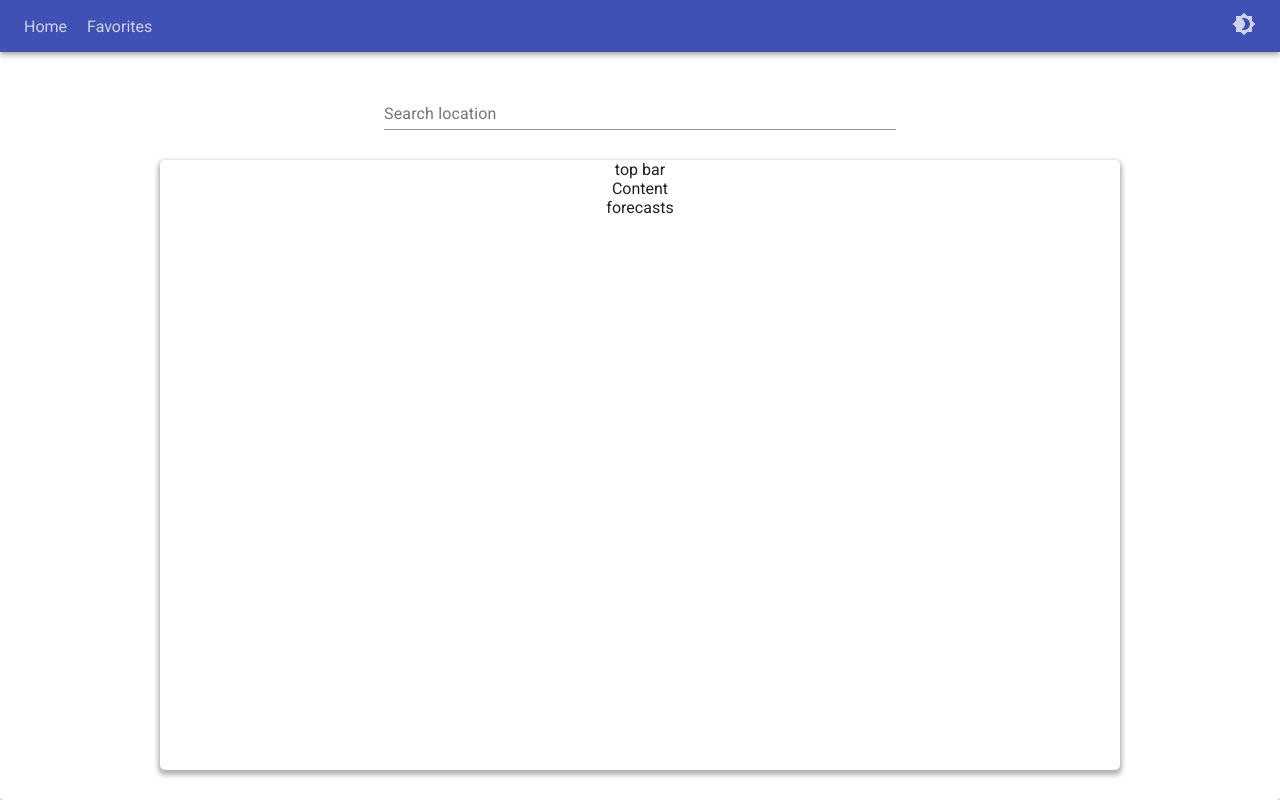
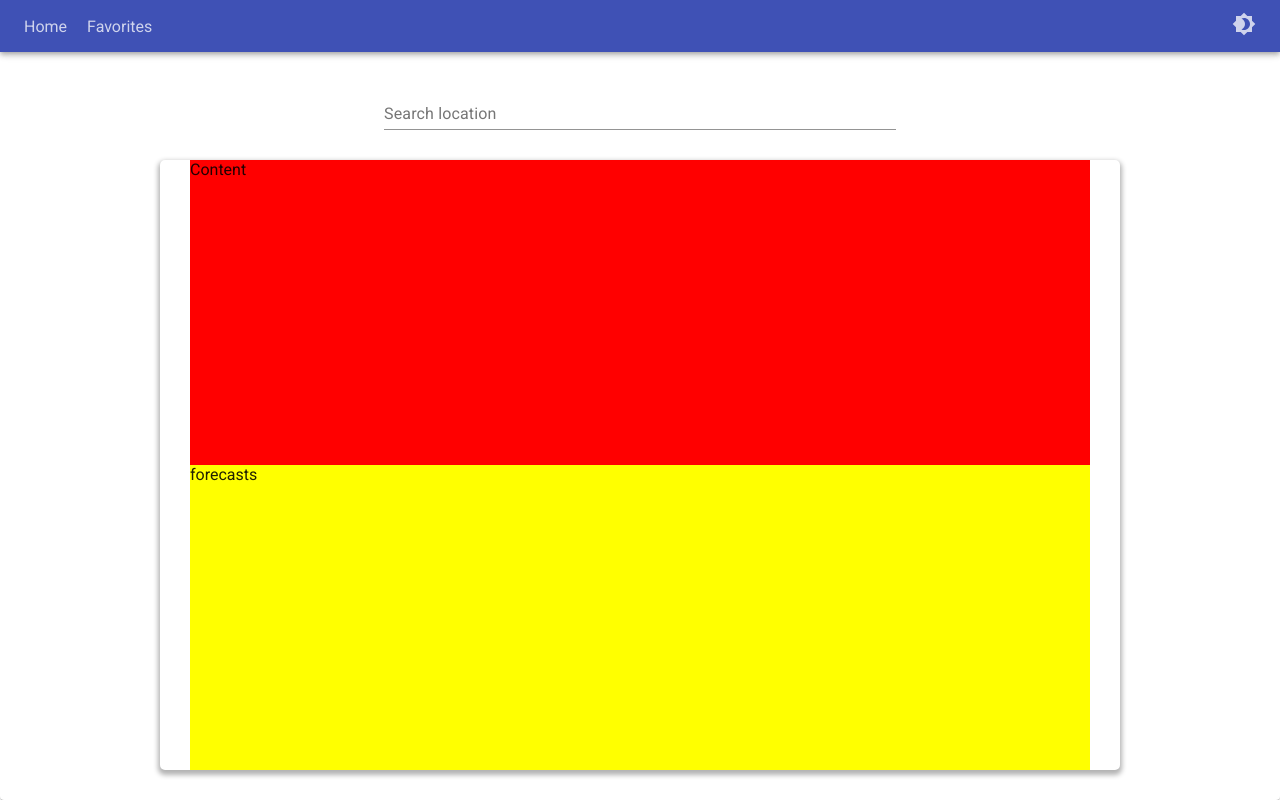
Before and after one commit to rzk666/Razi-Elbaz-9-11-20, a React (Create React App) app: page / in a window 1280 px wide. Built offline with nearby package versions, Linux system fonts and the light colour scheme.

Commit message:
[WIP] Added simple state to share the city & country name between all the home components

```diff
--- a/src/components/Home/WeatherCard.jsx
+++ b/src/components/Home/WeatherCard.jsx
@@ -19,10 +19,19 @@ const WeatherContainer = withStyles({
   },
 })(Card);
 
-const Forecasts = ({ daily }) => {
+const WeatherContent = () => {
   const x = 5;
   return (
-    <div>
+    <div className={styles.content_container}>
+      Content
+    </div>
+  );
+};
+
+const Forecasts = ({ daily, isLoading }) => {
+  const x = 5;
+  return (
+    <div className={styles.forecasts_container}>
       forecasts
     </div>
   );
@@ -34,16 +43,20 @@ const WeatherCard = ({ currentWeather }) => {
   return (
     <WeatherContainer>
       <>
-        { isLoading ? <CircularProgress />
+        { isLoading
+          ? (
+            <div className={styles.loader_container}>
+              <CircularProgress size={40} />
+            </div>
+          )
           : (
             <>
-              <div className={styles.top_bar_container}>
-                top bar
-              </div>
-              <div className={styles.content}>
-                Content
-              </div>
-              <Forecasts isLoading={forecast.isLoading} daily={daily} />
+              <WeatherContent />
+              <Forecasts
+                isLoading={forecast.isLoading}
+                headline={headline}
+                daily={daily}
+              />
             </>
           ) }
       </>
--- a/src/components/Home/WeatherCard.module.scss
+++ b/src/components/Home/WeatherCard.module.scss
@@ -1,5 +1,19 @@
-.weather_container{
-  width: 80%;
-  height: 800px;
+.loader_container{
+  width: 100%;
+  height: 100%;
+  display: flex;
+  justify-content: center;
+  align-items: center;
+}
+
+.content_container{
+  flex: 1;
+  width: 100%;
   background-color: red;
 }
+
+.forecasts_container{
+  background-color: yellow;
+  height: 50%;
+  width: 100%;
+}
--- a/src/components/Home/WeatherSearch.jsx
+++ b/src/components/Home/WeatherSearch.jsx
@@ -15,7 +15,7 @@ const searchCities = (query) => HttpRequest()({
   url: 'https://testsh.free.beeceptor.com/getcities',
 });
 
-const WeatherSearch = ({ fetchWeather }) => {
+const WeatherSearch = ({ fetchWeather, setCurrentCity }) => {
   const [options, setOptions] = useState([]);
   const [loading, setLoading] = useState(false);
   const [searchValue, setSearchValue] = useState('');
@@ -53,8 +53,12 @@ const WeatherSearch = ({ fetchWeather }) => {
       onInputChange={(e, newValue) => setSearchValue(newValue)}
       onChange={(e, selectedValue) => {
         if (selectedValue) {
-          const { Key } = selectedValue;
+          const { Key, LocalizedName, Country } = selectedValue;
           fetchWeather(Key);
+          setCurrentCity({
+            city: LocalizedName,
+            country: Country.LocalizedName,
+          });
         }
       }}
       freeSolo
--- a/src/controllers/HomeController.jsx
+++ b/src/controllers/HomeController.jsx
@@ -3,12 +3,16 @@ import React, { useEffect, useState } from 'react';
 
 const HomeController = (props) => {
   const {
-    // Global state
-    weather,
     // Redux actions
     fetchWeather,
     fetchForecast,
   } = props;
+
+  // ----- State ----- //
+  const [currentLocation, setCurrentLocation] = useState({
+    city: '',
+    country: '',
+  });
 
   // ----- useEffects ----- //
   useEffect(() => {
@@ -24,6 +28,8 @@ const HomeController = (props) => {
   return (
     <View
       {...props}
+      currentLocation={currentLocation}
+      setCurrentLocation={setCurrentLocation}
       fetchWeather={fetchWeatherWithForcast}
     />
   );
--- a/src/views/HomeView.jsx
+++ b/src/views/HomeView.jsx
@@ -8,10 +8,18 @@ import styles from './HomeView.module.scss';
 const HomeView = ({
   weather,
   fetchWeather,
+  currentLocation,
+  setCurrentLocation,
 }) => (
   <div className={styles.wrapper}>
-    <WeatherSearch fetchWeather={fetchWeather} />
-    <WeatherCard currentWeather={weather} />
+    <WeatherSearch
+      setCurrentLocation={setCurrentLocation}
+      fetchWeather={fetchWeather}
+    />
+    <WeatherCard
+      currentLocation={currentLocation}
+      currentWeather={weather}
+    />
   </div>
 );
 
```
